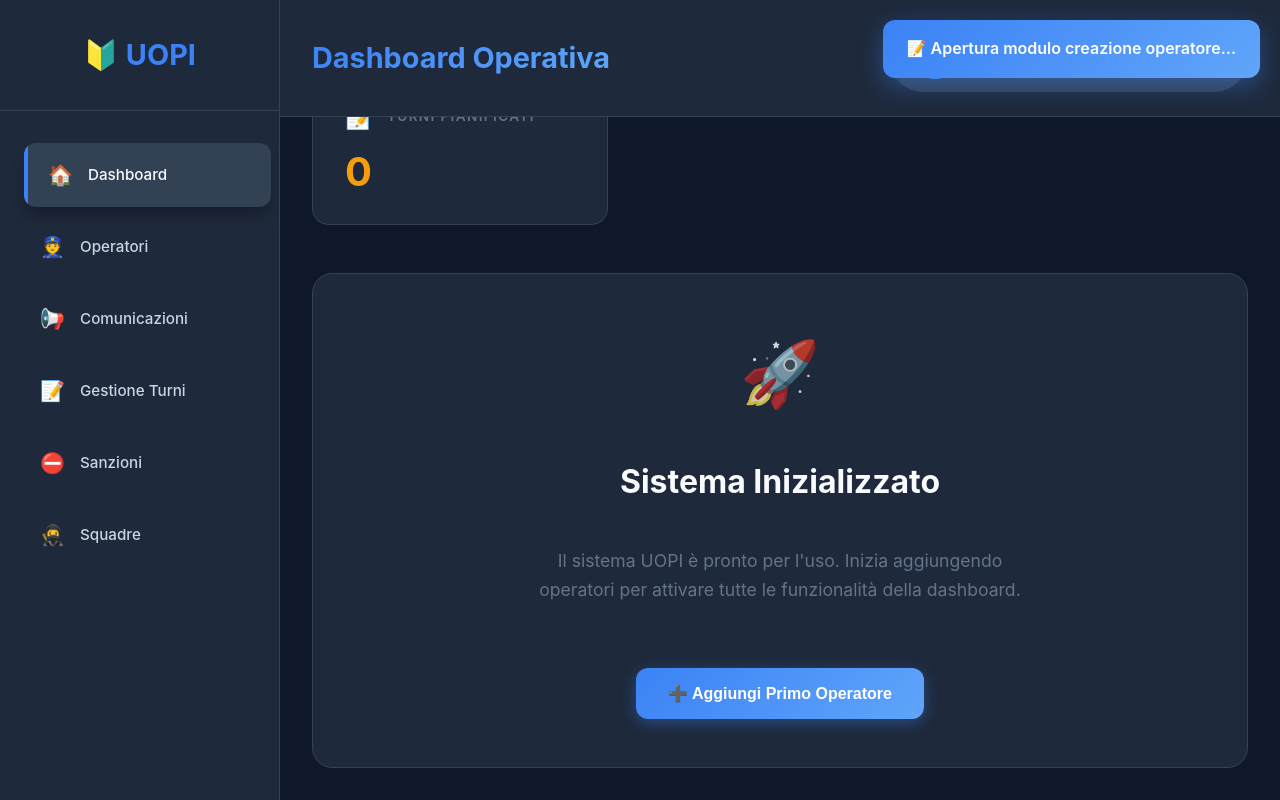
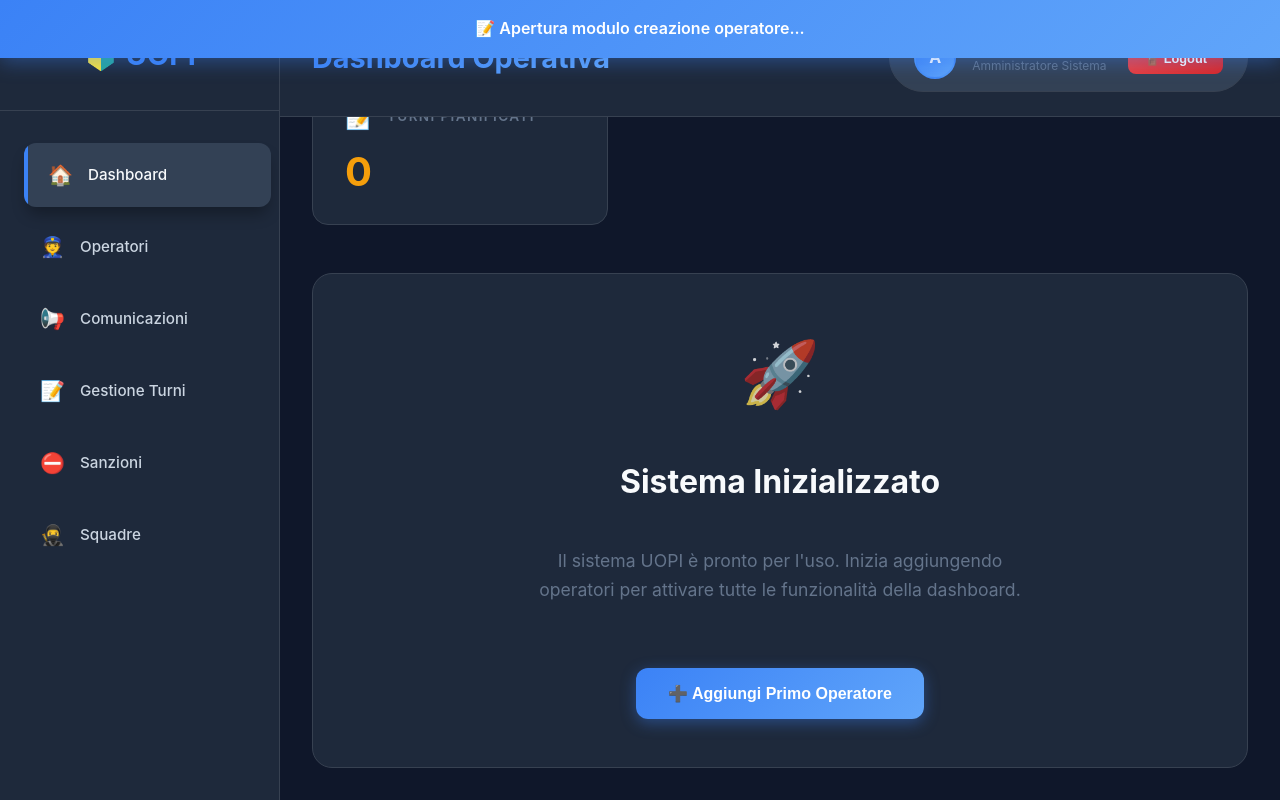
Before and after one commit to Ryzeeee-dev/uopi-dashboard, a plain HTML site: page index.html in a window 1280 px wide. Both pictures are taken after a click on the button "➕ Aggiungi Primo Operatore". Drawn offline with Linux system fonts and the light colour scheme.

Commit message:
Update index.html

```diff
--- a/index.html
+++ b/index.html
@@ -45,7 +45,7 @@
             overflow: hidden;
         }
 
-        /* SIDEBAR SENZA USER INFO */
+        /* SIDEBAR PULITA */
         .sidebar {
             width: 280px;
             background: var(--secondary-bg);
@@ -233,6 +233,33 @@
         .logout-button:hover {
             transform: translateY(-2px);
             box-shadow: 0 8px 20px rgba(239, 68, 68, 0.4);
+        }
+
+        /* SISTEMA NOTIFICHE BANNER DALL'ALTO */
+        .notification-banner {
+            position: fixed;
+            top: 0;
+            left: 0;
+            right: 0;
+            background: linear-gradient(135deg, var(--accent), #60a5fa);
+            color: white;
+            padding: 1rem 2rem;
+            font-weight: 600;
+            font-size: 1rem;
+            text-align: center;
+            z-index: 9999;
+            transform: translateY(-100%);
+            transition: transform 0.4s cubic-bezier(0.4, 0, 0.2, 1);
+            box-shadow: 0 4px 20px rgba(59, 130, 246, 0.4);
+            backdrop-filter: blur(10px);
+        }
+
+        .notification-banner.show {
+            transform: translateY(0);
+        }
+
+        .notification-banner.hide {
+            transform: translateY(-100%);
         }
 
         /* DASHBOARD CONTENT */
@@ -464,6 +491,11 @@
             .content-section {
                 padding: 2rem 1rem;
             }
+
+            .notification-banner {
+                padding: 0.8rem 1rem;
+                font-size: 0.9rem;
+            }
         }
 
         /* ANIMAZIONI FLUIDE */
@@ -485,8 +517,11 @@
 </head>
 
 <body>
+    <!-- BANNER NOTIFICHE DALL'ALTO -->
+    <div id="notificationBanner" class="notification-banner"></div>
+
     <div class="app-container">
-        <!-- SIDEBAR PULITA SENZA USER INFO -->
+        <!-- SIDEBAR PULITA -->
         <aside class="sidebar">
             <div class="logo-section">
                 <h1 class="logo">
@@ -611,7 +646,29 @@
     </div>
 
     <script>
-        // GESTIONE NAVIGAZIONE
+        // SISTEMA NOTIFICHE BANNER DALL'ALTO
+        function showNotification(message) {
+            const banner = document.getElementById('notificationBanner');
+            banner.textContent = message;
+            banner.classList.add('show');
+
+            // Auto-hide dopo 3 secondi
+            setTimeout(() => {
+                hideNotification();
+            }, 3000);
+        }
+
+        function hideNotification() {
+            const banner = document.getElementById('notificationBanner');
+            banner.classList.remove('show');
+            banner.classList.add('hide');
+
+            setTimeout(() => {
+                banner.classList.remove('hide');
+            }, 400);
+        }
+
+        // GESTIONE NAVIGAZIONE SENZA NOTIFICHE
         function navigateTo(page) {
             // Rimuove active da tutti i link
             document.querySelectorAll('.nav-link').forEach(link => {
@@ -636,8 +693,7 @@
 
             document.querySelector('.page-title').textContent = titles[page] || 'Dashboard';
 
-            // Notifica di navigazione
-            showNotification(`📍 Navigazione verso: ${titles[page]}`);
+            // NESSUNA NOTIFICA per cambio scheda
         }
 
         // GESTIONE LOGOUT
@@ -656,64 +712,6 @@
             // Qui si integrerà il sistema completo
         }
 
-        // SISTEMA NOTIFICHE
-        function showNotification(message) {
-            // Crea elemento notifica
-            const notification = document.createElement('div');
-            notification.style.cssText = `
-                position: fixed;
-                top: 20px;
-                right: 20px;
-                background: linear-gradient(135deg, #3b82f6, #60a5fa);
-                color: white;
-                padding: 1rem 1.5rem;
-                border-radius: 12px;
-                box-shadow: 0 8px 25px rgba(59, 130, 246, 0.4);
-                z-index: 1000;
-                font-weight: 600;
-                animation: slideIn 0.3s ease-out;
-            `;
-            notification.textContent = message;
-
-            // Aggiunge al DOM
-            document.body.appendChild(notification);
-
-            // Rimuove dopo 3 secondi
-            setTimeout(() => {
-                notification.style.animation = 'slideOut 0.3s ease-in forwards';
-                setTimeout(() => {
-                    document.body.removeChild(notification);
-                }, 300);
-            }, 3000);
-        }
-
-        // ANIMAZIONI CSS DINAMICHE
-        const style = document.createElement('style');
-        style.textContent = `
-            @keyframes slideIn {
-                from {
-                    transform: translateX(100%);
-                    opacity: 0;
-                }
-                to {
-                    transform: translateX(0);
-                    opacity: 1;
-                }
-            }
-
-            @keyframes slideOut {
-                from {
-                    transform: translateX(0);
-                    opacity: 1;
-                }
-                to {
-                    transform: translateX(100%);
-                    opacity: 0;
-                }
-            }
-        `;
-        document.head.appendChild(style);
-
         // EVENT LISTENERS
         document.addEventListener('DOMContentLoaded', function() {
             // Gestisce click sui link di navigazione
@@ -725,7 +723,7 @@
                 });
             });
 
-            // Mostra messaggio di benvenuto
+            // Mostra messaggio di benvenuto SOLO all'avvio
             setTimeout(() => {
                 showNotification('🔰 Benvenuto nel Sistema UOPI!');
             }, 1000);
```
